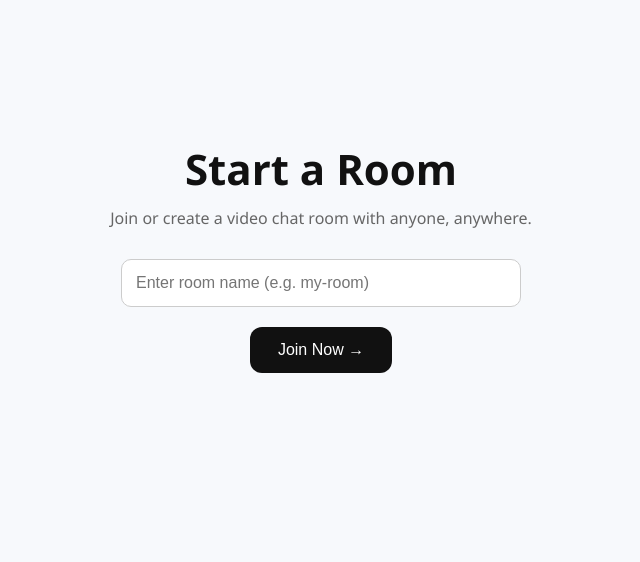
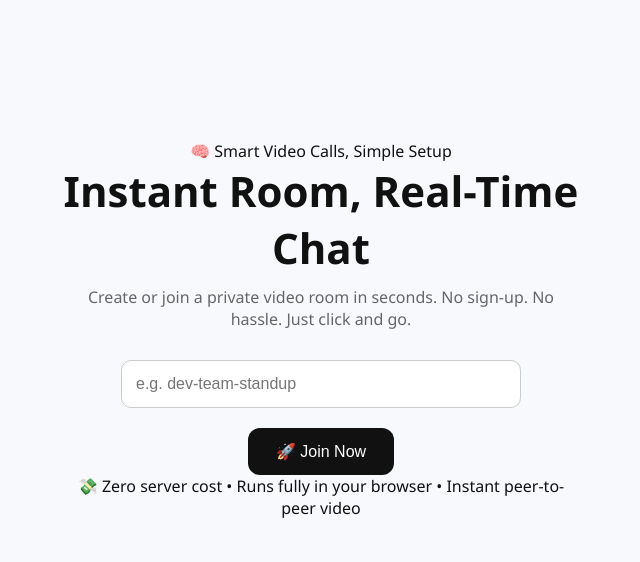
Before and after one commit to mitanshubhoot/WebRTC-Video-Conferencing, a website: page public/index.html in a window 1280 px wide. Shown: the whole page, without its empty margins (319-959 px from the left). Drawn offline with nearby package versions, Linux system fonts and the light colour scheme; no server answers.

Commit message:
Update index.html

```diff
--- a/public/index.html
+++ b/public/index.html
@@ -2,6 +2,7 @@
 <html lang="en">
 <head>
   <meta charset="UTF-8" />
+  <meta name="viewport" content="width=device-width, initial-scale=1.0" />
   <title>WebRTC Video Chat</title>
   <link rel="stylesheet" href="style.css" />
 </head>
@@ -10,12 +11,21 @@
 
   <div id="app">
     <section class="hero" id="selectRoom">
-            <h1><span class="bold">Start a Room</span></h1>
-            <p class="subtext">Join or create a video chat room with anyone, anywhere.</p>
-            <input id="roomNumber" type="text" placeholder="Enter room name (e.g. my-room)" />
-            <button id="goRoom">Join Now →</button>
+      <p class="tagline">🧠 Smart Video Calls, Simple Setup</p>
+      <h1><span class="fade">Instant Room,</span> Real-Time Chat</h1>
+      <p class="subtext">
+        Create or join a private video room in seconds. No sign-up. No hassle. Just click and go.
+      </p>
+
+      <div class="input-group">
+        <input id="roomNumber" type="text" placeholder="e.g. dev-team-standup" />
+        <button id="goRoom">🚀 Join Now</button>
+      </div>
+
+      <p class="utility">💸 Zero server cost • Runs fully in your browser • Instant peer-to-peer video</p>
     </section>
 
+    <!-- Video Room Section (rendered after join) -->
     <section id="consultingRoom" style="display:none;">
       <div class="top-bar">
         <span id="roomInfo">Room:</span>
@@ -25,12 +35,13 @@
           <button id="btnCopy">🔗</button>
         </div>
       </div>
+
       <div class="video-grid">
         <div class="video-box">
           <p class="label">You</p>
           <video id="localVideo" autoplay muted playsinline></video>
         </div>
-                <!-- Remote peers will be injected here -->
+        <!-- Remote peer videos will be appended here -->
       </div>
     </section>
   </div>
```
Lines whose indentation alone changed are shown as unchanged.
